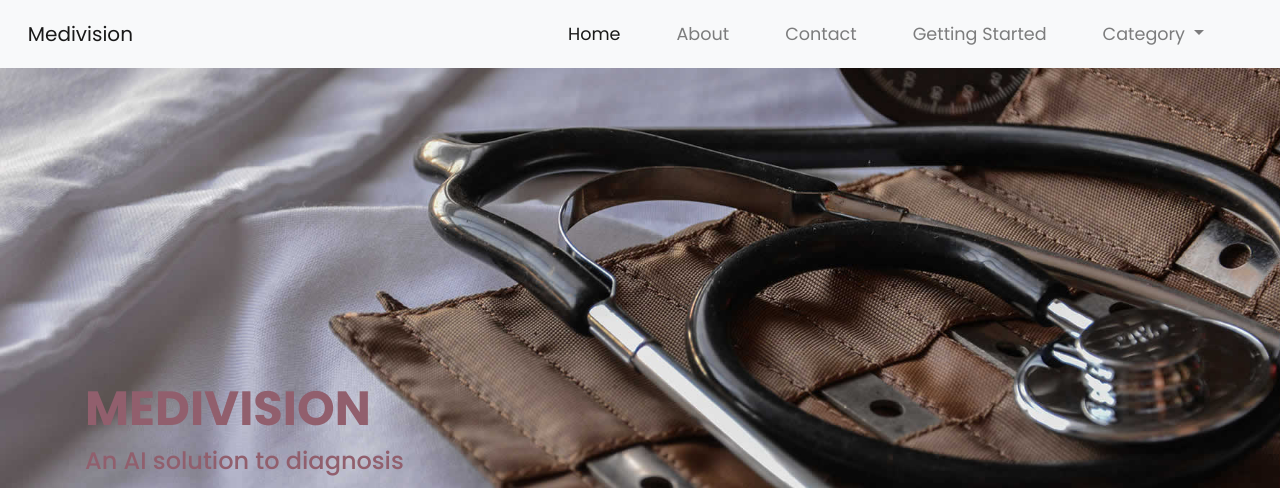
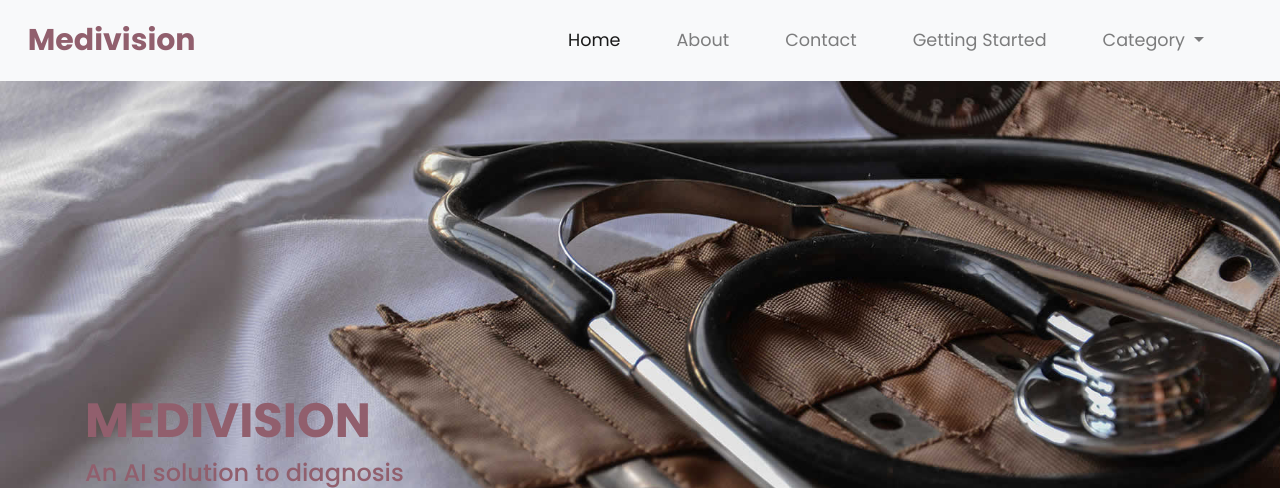
Before and after one commit to MiHarsh/HackNagpur, a Flask app: page /aptos in a window 1280 px wide. Shown: the top 488 px of the page. Run offline with Flask 2, Linux system fonts and the light colour scheme; parts of the project's set-up code (start-up, migrations or seed data) failed here and were passed over; some libraries are stand-ins or nearby versions.

Commit message:
Update category_header.html

```diff
--- a/templates/category_header.html
+++ b/templates/category_header.html
@@ -90,6 +90,11 @@ nav{
 .navbar-nav li{
   padding-right: 40px;
   color: white;
+}
+ .navbar-brand {
+  font-weight: 1000;
+  font-size:30px;
+  color:  #915F6D !important;
 }
 .nav-link{
   font-size: 1.1em !important;
```
